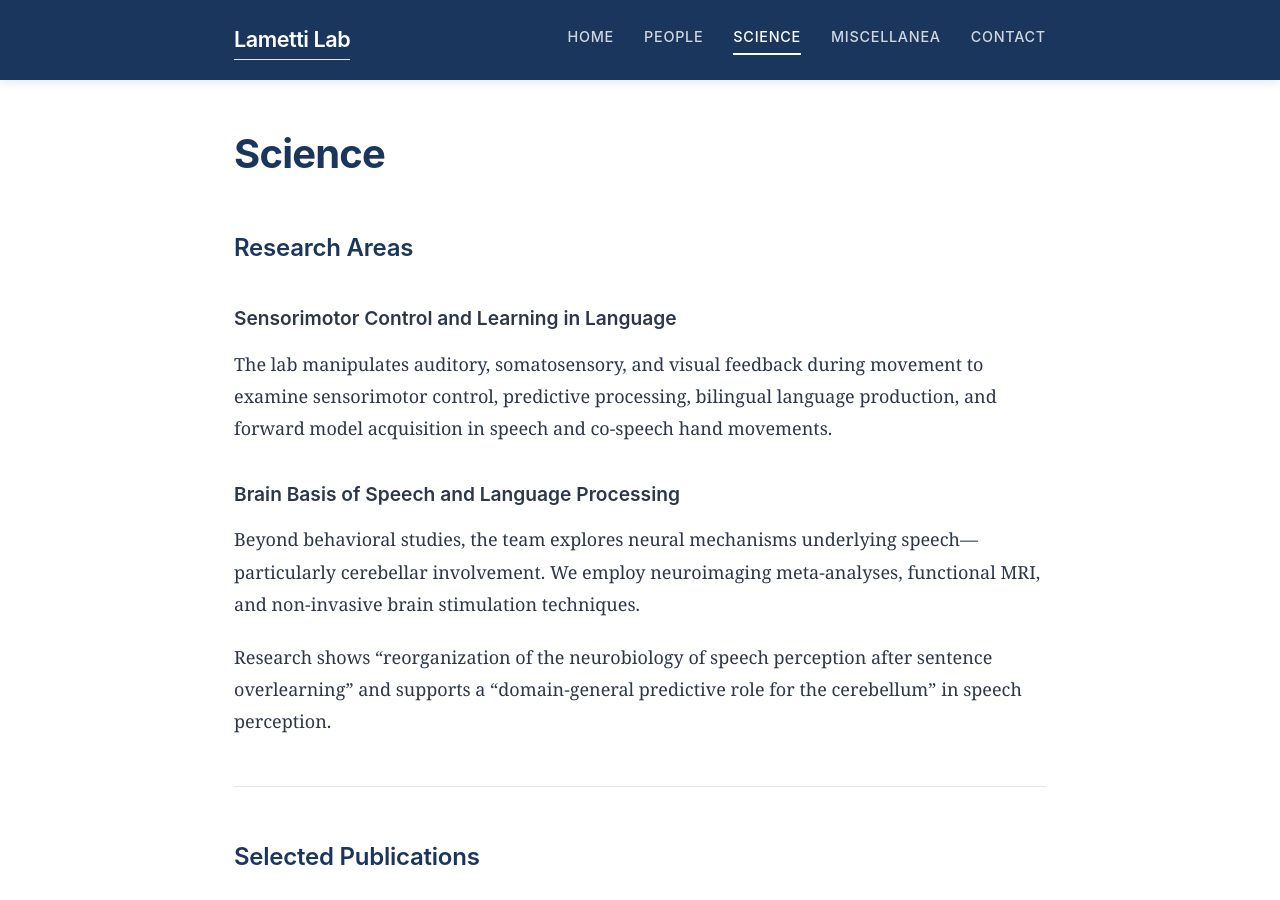
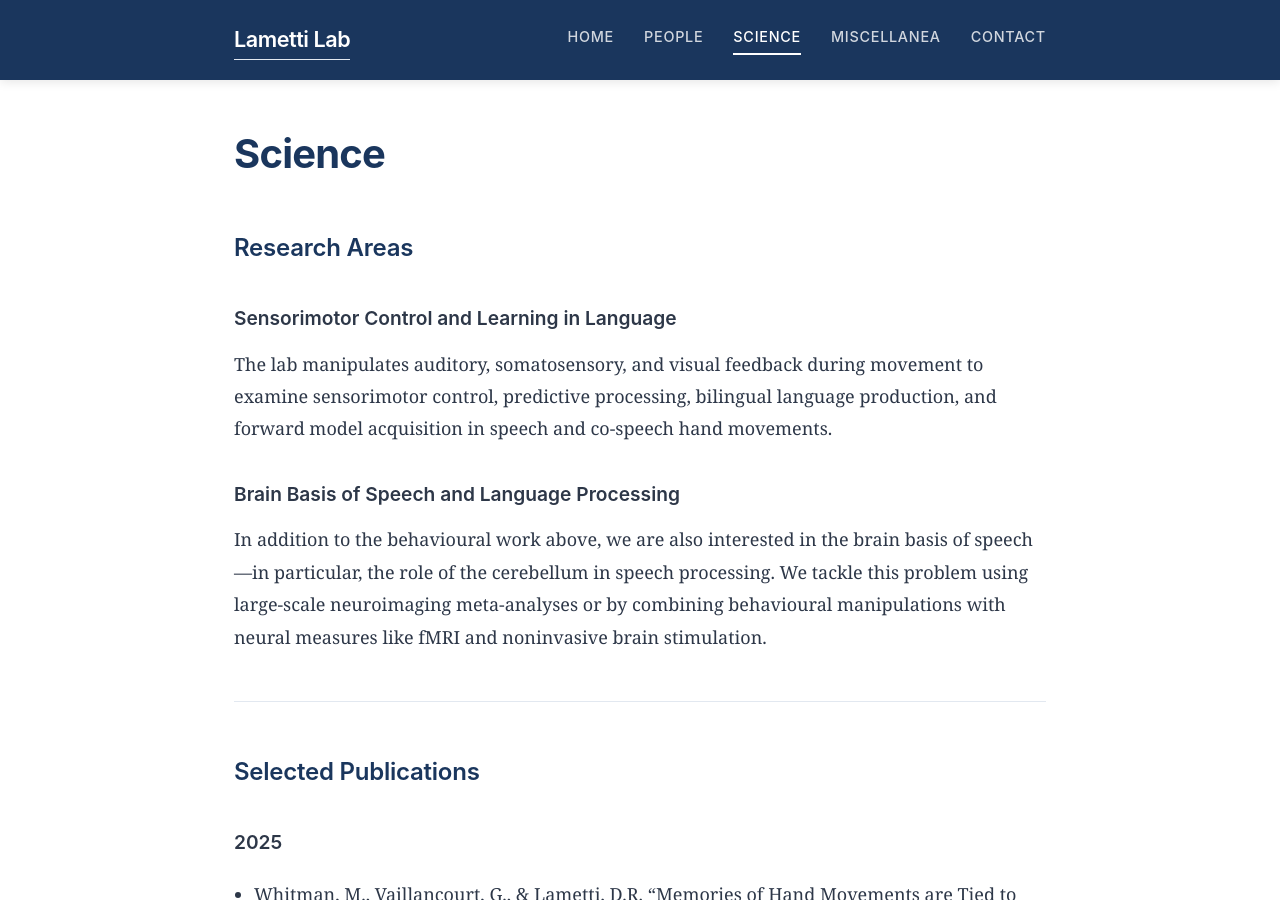
Before and after one commit to drlametti/lamettilab.github.io, a Jekyll site: the page built from science.md, in a window 1280 px wide and 900 px high. Built offline with Jekyll 4.4.1, drawn with Linux system fonts in a browser that asks for light colours.

Commit message:
Update brain basis section text on Science page

```diff
--- a/science.md
+++ b/science.md
@@ -14,9 +14,7 @@ The lab manipulates auditory, somatosensory, and visual feedback during movement
 
 ### Brain Basis of Speech and Language Processing
 
-Beyond behavioral studies, the team explores neural mechanisms underlying speech—particularly cerebellar involvement. We employ neuroimaging meta-analyses, functional MRI, and non-invasive brain stimulation techniques.
-
-Research shows "reorganization of the neurobiology of speech perception after sentence overlearning" and supports a "domain-general predictive role for the cerebellum" in speech perception.
+In addition to the behavioural work above, we are also interested in the brain basis of speech—in particular, the role of the cerebellum in speech processing. We tackle this problem using large-scale neuroimaging meta-analyses or by combining behavioural manipulations with neural measures like fMRI and noninvasive brain stimulation.
 
 ---
 
```
